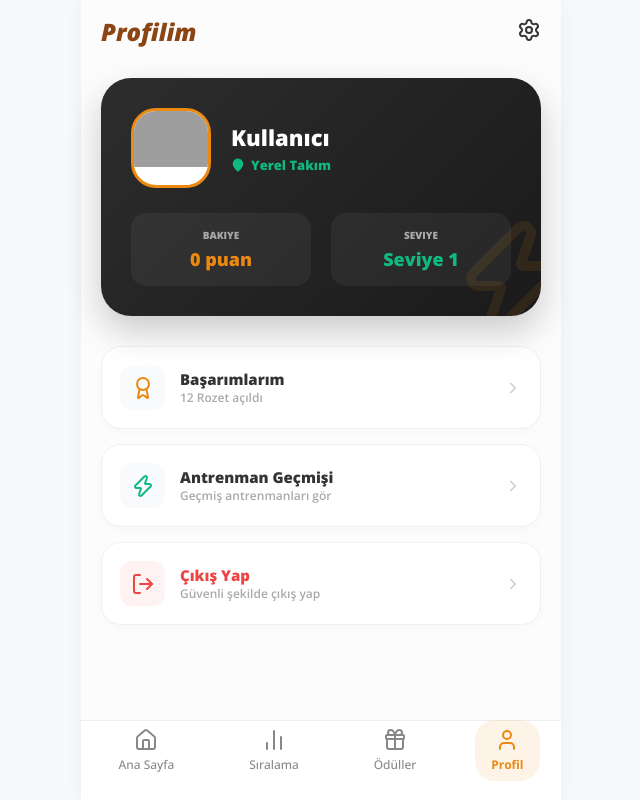
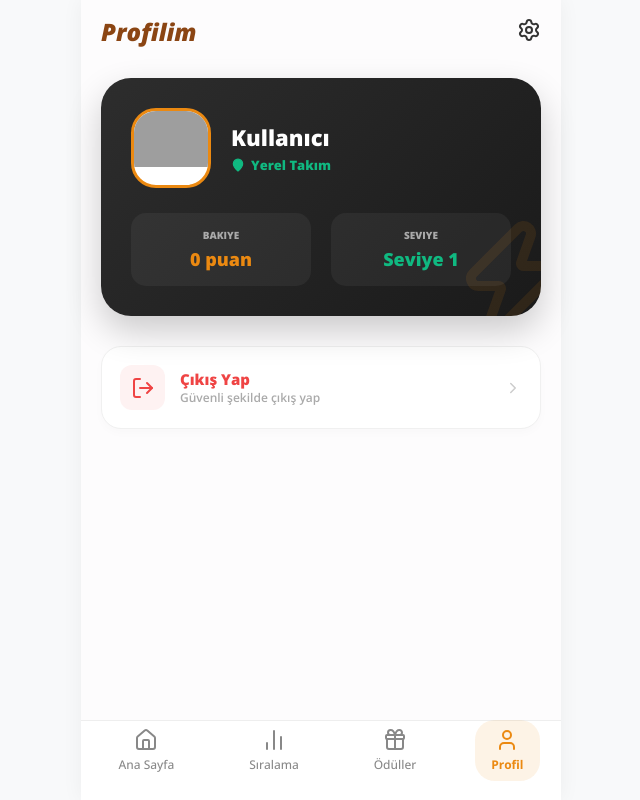
Before and after one commit to devbabayev/metu-sport-tech, a React (Vite) app: page /profile in a window 1280 px wide. Shown: the whole page, without its empty margins (319-959 px from the left). Built offline with nearby package versions, Linux system fonts and the light colour scheme; no server answers; grey boxes are pictures that could not be loaded.

Commit message:
Remove Achievements and Training History from Profile for cleaner UI

```diff
--- a/src/features/profile/Profile.jsx
+++ b/src/features/profile/Profile.jsx
@@ -87,8 +87,6 @@ const Profile = () => {
 
       {/* Menu Options */}
       <div style={{ display: 'flex', flexDirection: 'column', gap: '15px' }}>
-        <ProfileMenuItem icon={<Award color="#EB8911" />} label="Başarımlarım" subLabel="12 Rozet açıldı" />
-        <ProfileMenuItem icon={<Zap color="#10B981" />} label="Antrenman Geçmişi" subLabel="Geçmiş antrenmanları gör" />
         <ProfileMenuItem
           icon={<LogOut color="#EF4444" />}
           label="Çıkış Yap"
```
